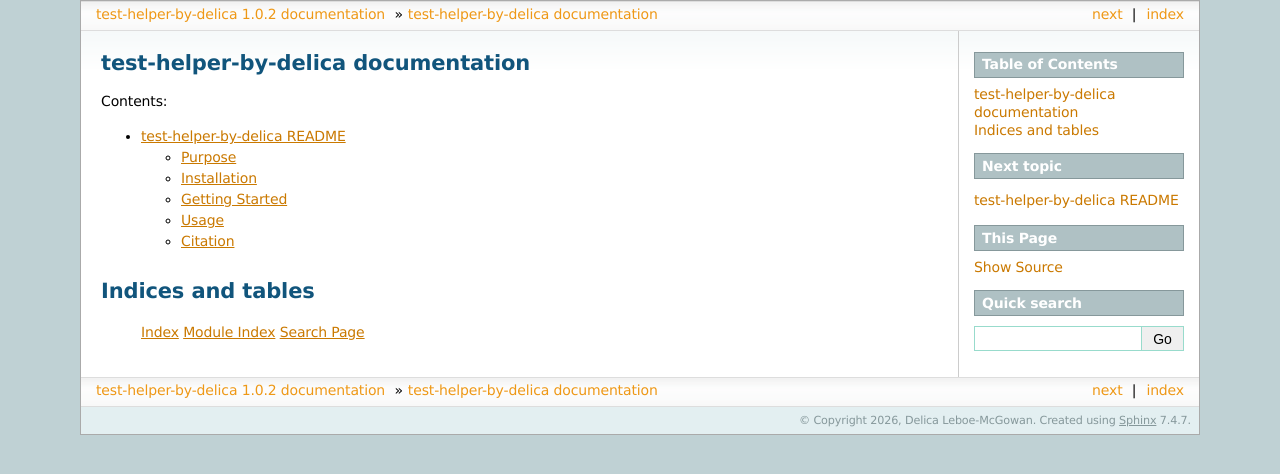
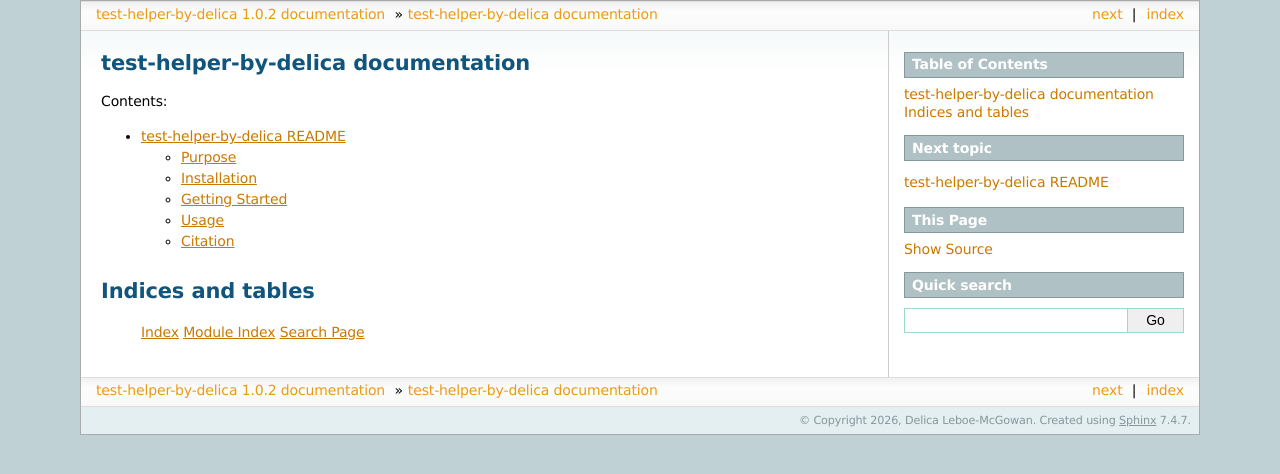
Before and after one commit to DelicaLM/test_helper_by_delica, a Sphinx documentation site: the page built from doc/source/index.rst, in a window 1280 px wide. Shown: the top 474 px of the page. Built offline with Sphinx 7.4.7, drawn with Linux system fonts in a browser that asks for light colours; pages that are not in the unit, such as notebooks, are missing from menus.

Commit message:
Added sphinx documentation support.

```diff
--- a/doc/source/conf.py
+++ b/doc/source/conf.py
@@ -59,6 +59,7 @@ exclude_patterns = []
 
 html_theme = 'sphinxdoc'
 html_theme_options = {
+    'sidebarwidth': 300,
 }
 # html_theme_options = {
 #     'sidebarwidth': '350px',
```
